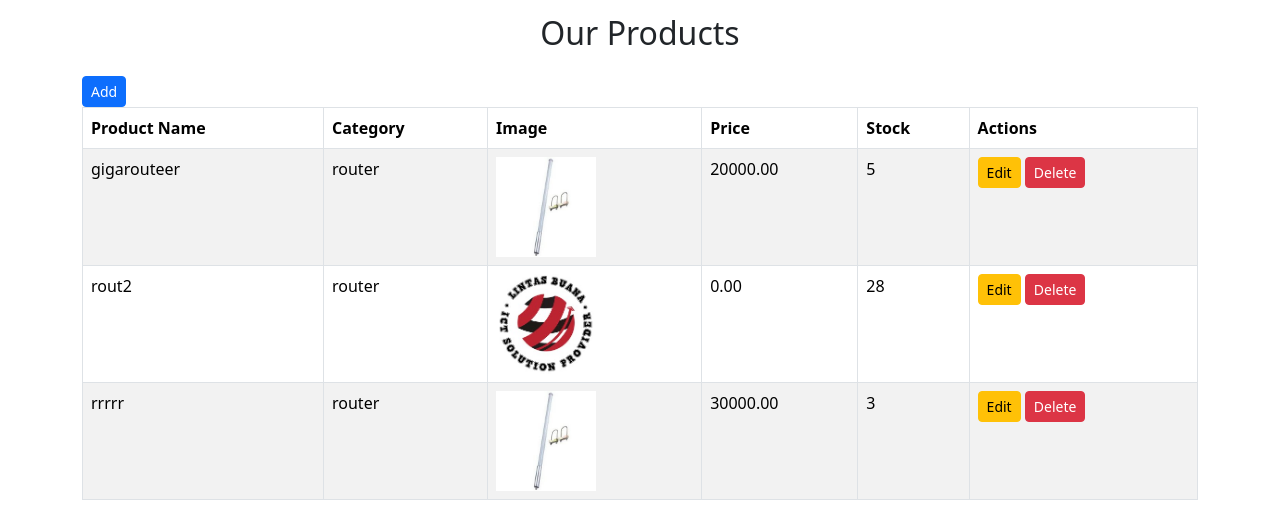
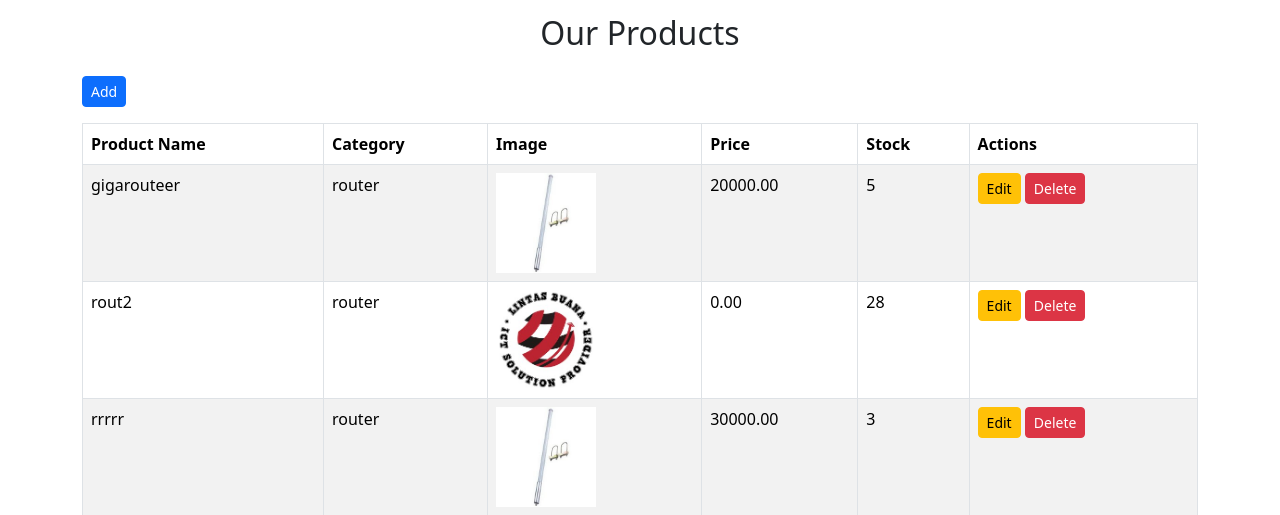
Before and after one commit to Maevex/DB-Ecommerce, a PHP site: page /products.php in a window 1280 px wide. Shown: the part 76-591 px from the top of the page. Run offline with PHP 8.4, Linux system fonts and the light colour scheme; a user stored in the database is signed in; data comes from the database, SQL or seed files in the repository.

Commit message:
update gap antar button dengan table

```diff
--- a/admin/products.php
+++ b/admin/products.php
@@ -89,7 +89,8 @@ $startFrom = ($page - 1) * $productsPerPage; // Mulai dari produk ke-...
     <section id="products" class="container my-5">
         <h2 class="text-center mb-4">Our Products</h2>
 
-        <a href="add_product_form.php?id=' . $productId . '" class="btn btn-primary btn-sm">Add</a>
+        <a href="add_product_form.php?id=' . $productId . '" class="btn btn-primary btn-sm mb-3">Add</a>
+
 
         <!-- Tabel Produk -->
         <table class="table table-bordered table-striped">
```
